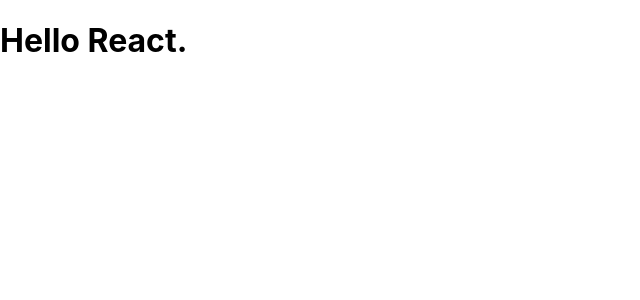
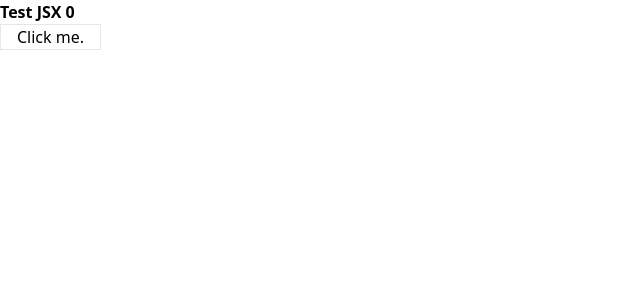
Before and after one commit to amyard/react_l, a React (Create React App) app in the folder minimal_pr/: page / in a window 1280 px wide. Shown: the top 300 px of the page, without its empty margins (0-640 px from the left). Built offline with nearby package versions, Linux system fonts and the light colour scheme.

Commit message:
old version of creating components

```diff
--- a/minimal_pr/package.json
+++ b/minimal_pr/package.json
@@ -39,5 +39,10 @@
       "last 1 firefox version",
       "last 1 safari version"
     ]
+  },
+  "devDependencies": {
+    "autoprefixer": "^10.4.8",
+    "postcss": "^8.4.14",
+    "tailwindcss": "^3.1.7"
   }
 }
--- /dev/null
+++ b/minimal_pr/postcss.config.js
@@ -0,0 +1,6 @@
+module.exports = {
+  plugins: {
+    tailwindcss: {},
+    autoprefixer: {},
+  },
+}
--- a/minimal_pr/src/App.tsx
+++ b/minimal_pr/src/App.tsx
@@ -1,10 +1,23 @@
-import React from 'react';
+import React, {createElement as e, useState} from 'react';
 import logo from './logo.svg';
 
 function App() {
-  return (
-    <h1>Hello React.</h1>
-  );
+  // return (
+  //   <h1>Hello React.</h1>
+  // );
+
+  //return e('h1', {}, 'Hello from JS');
+
+  const [count, setCount] = useState(0);
+
+  return e("div", {className:"container"}, [
+    e('h1', {className:'font-bold', key: 1}, `Test JSX ${count}`),
+    e('button', {
+      className:'py2 px-4 border',
+      key: 2,
+      onClick: () => setCount(count+1)
+    }, 'Click me.'),
+  ])
 }
 
 export default App;
--- a/minimal_pr/src/index.css
+++ b/minimal_pr/src/index.css
@@ -1,13 +1,3 @@
-body {
-  margin: 0;
-  font-family: -apple-system, BlinkMacSystemFont, 'Segoe UI', 'Roboto', 'Oxygen',
-    'Ubuntu', 'Cantarell', 'Fira Sans', 'Droid Sans', 'Helvetica Neue',
-    sans-serif;
-  -webkit-font-smoothing: antialiased;
-  -moz-osx-font-smoothing: grayscale;
-}
-
-code {
-  font-family: source-code-pro, Menlo, Monaco, Consolas, 'Courier New',
-    monospace;
-}
+@tailwind base;
+@tailwind components;
+@tailwind utilities;
--- /dev/null
+++ b/minimal_pr/tailwind.config.js
@@ -0,0 +1,9 @@
+module.exports = {
+  content: [
+    "./src/**/*.{js,jsx,ts,tsx}",
+  ],
+  theme: {
+    extend: {},
+  },
+  plugins: [],
+}
```
Also changed, not shown: 2 other files (tests, documents, lock files or other folders).
